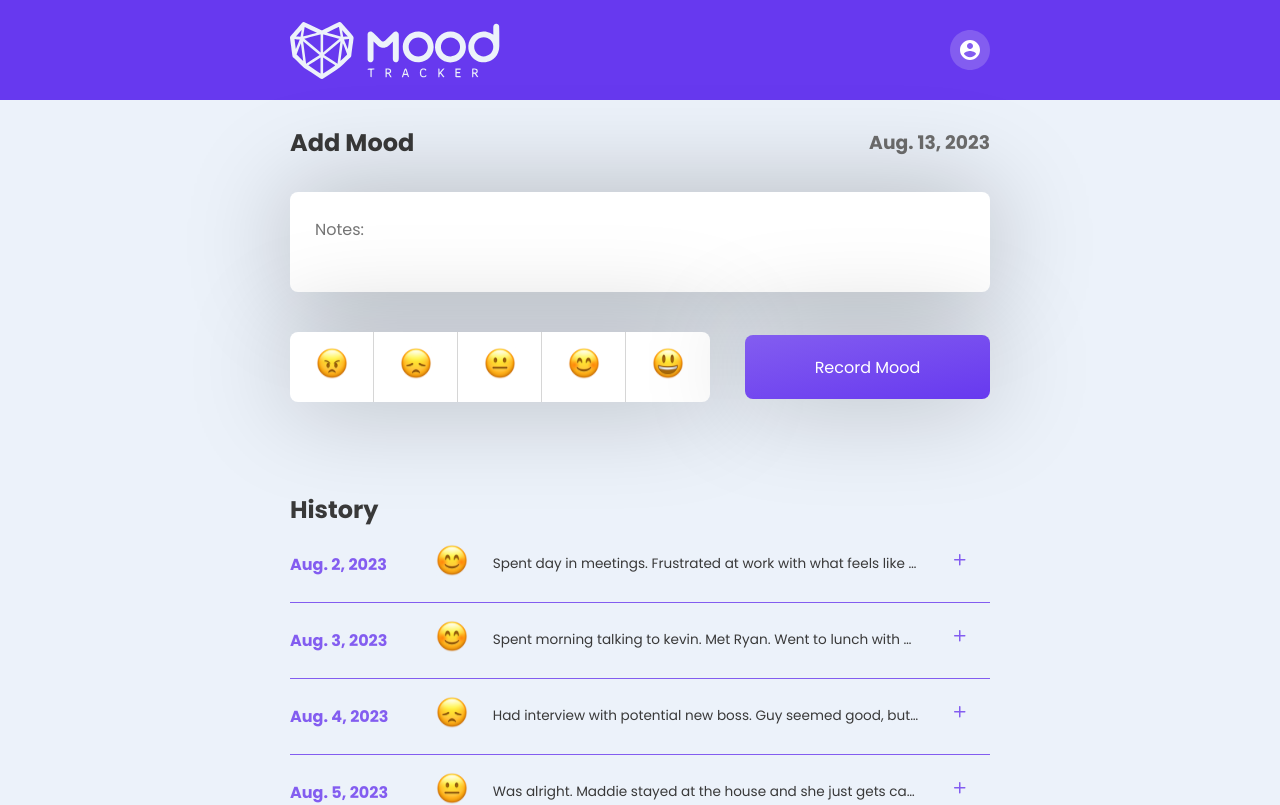
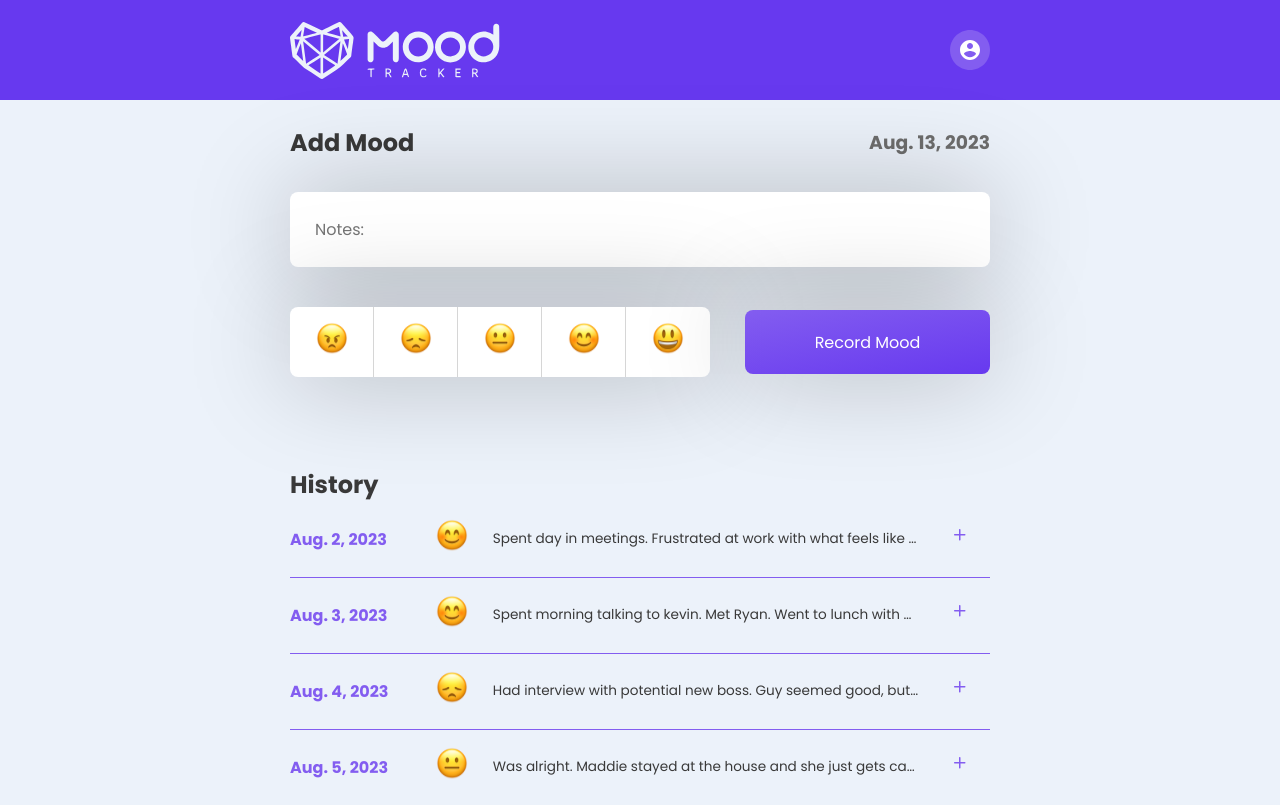
Before and after one commit to brandonaldred/mood-tracker, a Next.js app: page / in a window 1280 px wide. Shown: the top 805 px of the page. Built offline with nearby package versions, Linux system fonts and the light colour scheme.

Commit message:
more silly changes

```diff
--- a/app/globals.css
+++ b/app/globals.css
@@ -145,6 +145,13 @@ textarea {
     border-radius: 8px;
     resize: none;
     box-shadow: 0px 0px 102px 0px rgba(0, 0, 0, 0.25);
+    height: 75px;
+    transition: height 1s;
+}
+
+textarea:focus-within {
+    height: 200px;
+    transition: height 1s;
 }
 
 button {
--- a/components/MoodForm.js
+++ b/components/MoodForm.js
@@ -15,7 +15,7 @@ export default function MoodForm () {
         <>
             <h3>{`${months[date.getMonth()]} ${date.getDate()}, ${date.getFullYear()}`}</h3>
             <form>
-                <textarea placeholder="Notes:"></textarea>
+                <textarea maxLength="450" placeholder="Notes:"></textarea>
                 <div className="mood-select">
                     {moods}
                 </div>
```
